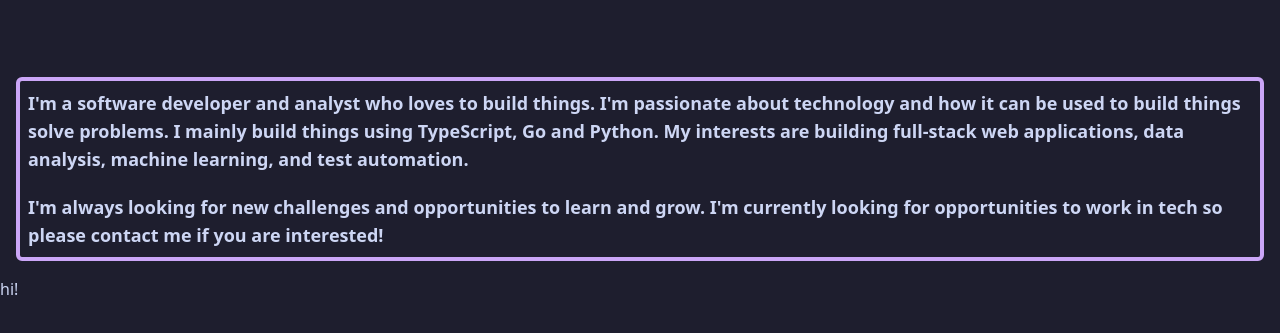
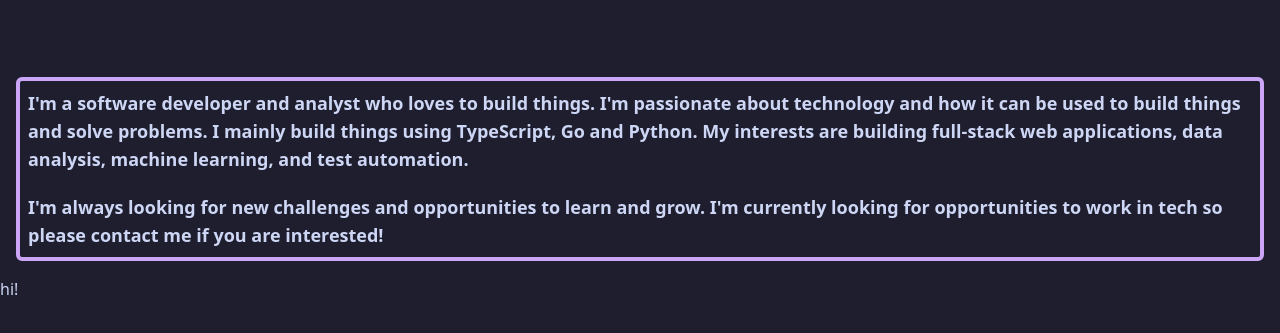
Before and after one commit to jdplumst/portfolio, an Astro site: page / in a window 1280 px wide. Shown: the part 99-432 px from the top of the page. Built offline with nearby package versions, Linux system fonts and the light colour scheme; Astro itself is replaced by a stand-in of ours.

Commit message:
Fix typo

```diff
--- a/src/components/Home.astro
+++ b/src/components/Home.astro
@@ -5,7 +5,7 @@
         <div>
             I'm a software developer and analyst who loves to build things. I'm
             passionate about technology and how it can be used to build things
-            solve problems. I mainly build things using TypeScript, Go and
+            and solve problems. I mainly build things using TypeScript, Go and
             Python. My interests are building full-stack web applications, data
             analysis, machine learning, and test automation.
         </div>
```
